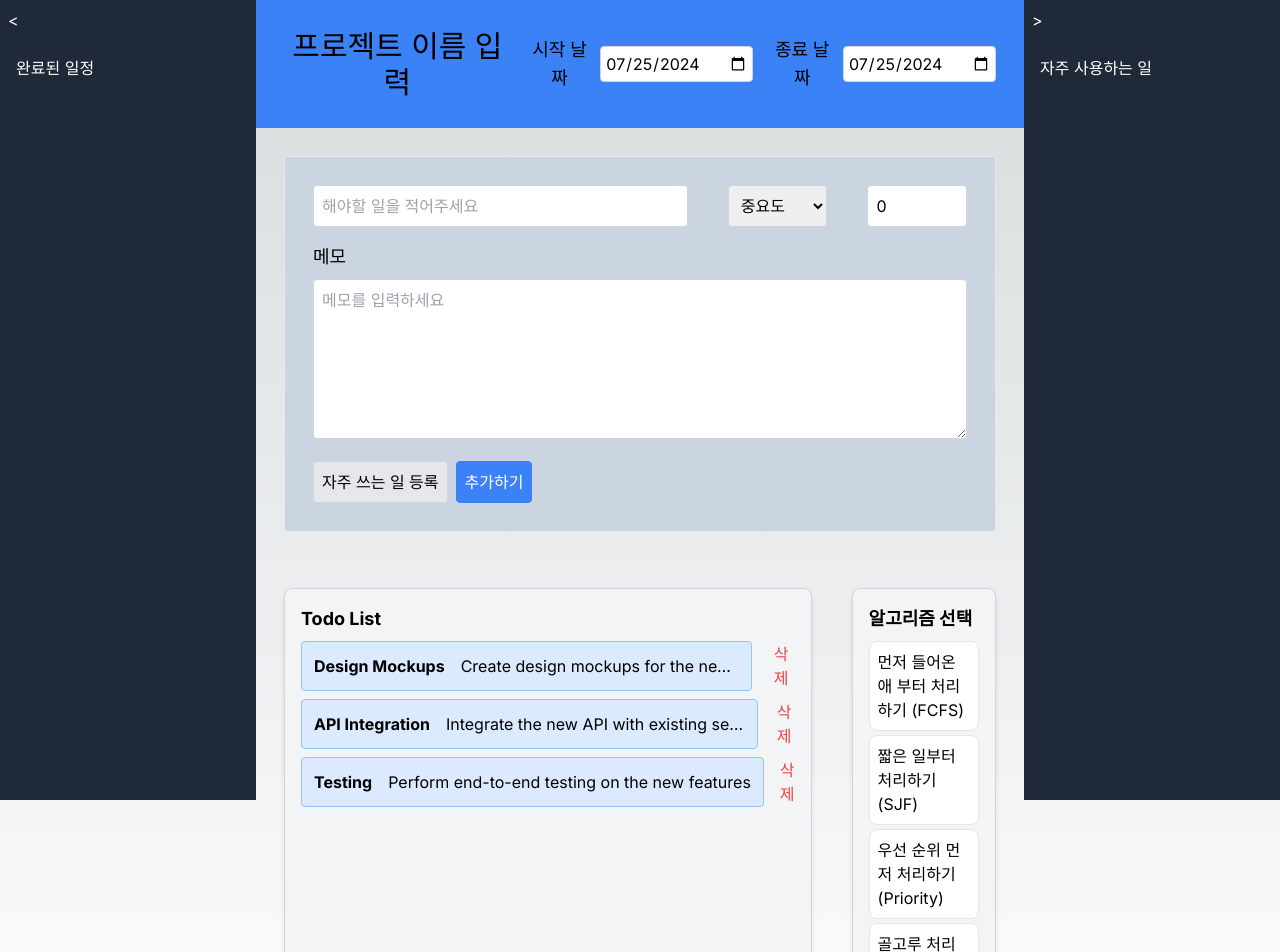
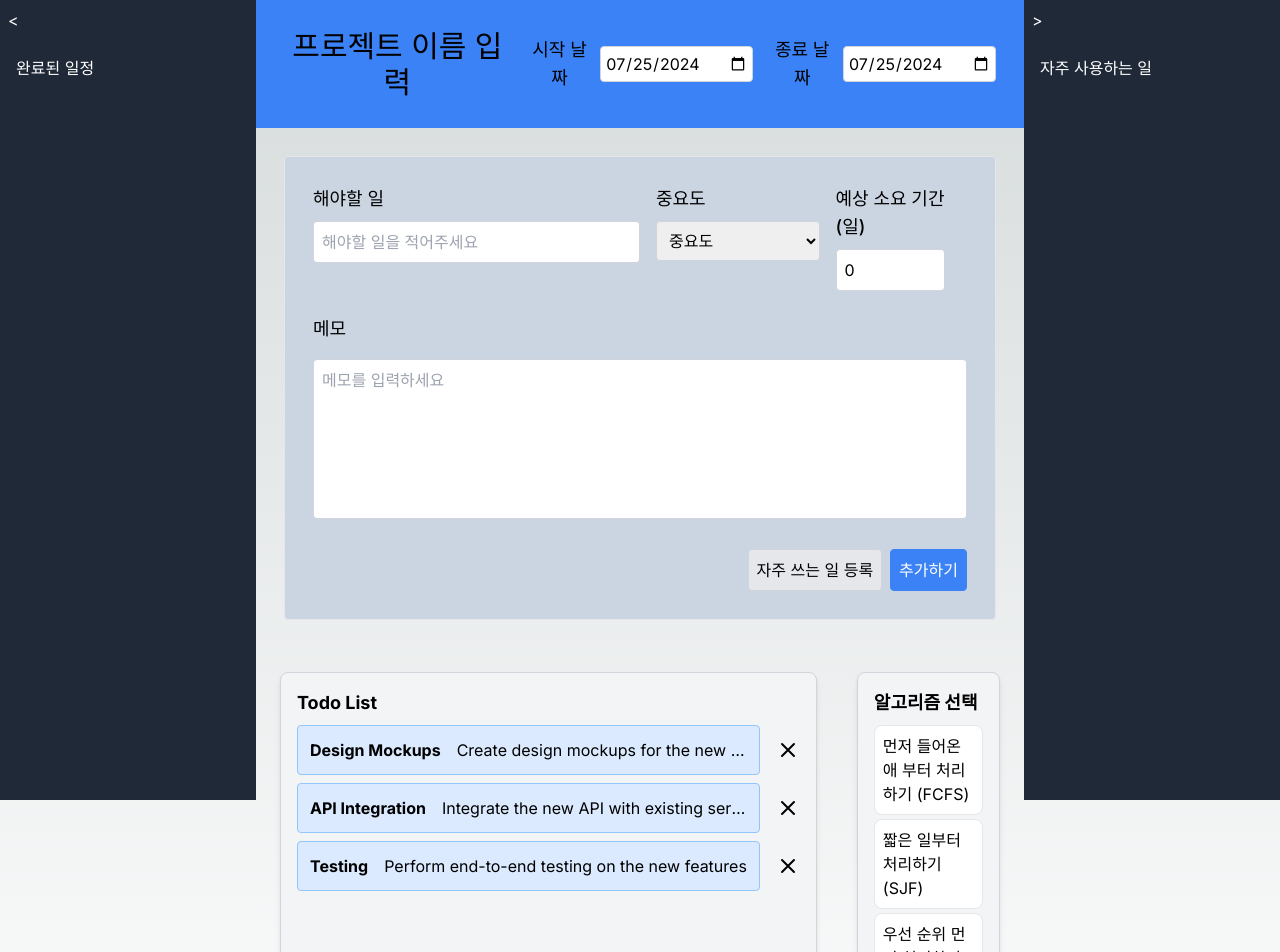
Before and after one commit to alstjrwjd99/cpu-scheduler-planner, a Next.js app: page / in a window 1280 px wide. Shown: the top 952 px of the page. Built offline with nearby package versions, Linux system fonts and the light colour scheme.

Commit message:
feat : 데이터셋 타입 오류 수정

```diff
--- a/app/algorithms/Priority.tsx
+++ b/app/algorithms/Priority.tsx
@@ -15,10 +15,12 @@ export function Priority(stack: Task[], projectInfo: ChartSettings): Task[] {
     };
 
     const priorityMap: { [key: string]: number } = {
-        '상': 1,
-        '중': 2,
-        '하': 3,
-        '중요도':4,
+        '매우높음' : 1,
+        '높음': 2,
+        '중간': 3,
+        '낮음': 4,
+        '매우낮음' : 5,
+        '중요도':6,
     };
 
     stack.forEach(task => {
--- a/app/components/AddTask.tsx
+++ b/app/components/AddTask.tsx
@@ -3,21 +3,28 @@
 import { useState } from 'react';
 import { useRecoilState } from 'recoil';
 import { stackState } from './StackState';
-import { color } from 'chart.js/helpers';
 
 export default function AddTask() {
-    const [task, setTask] = useState('');
+    const [title, setTask] = useState('');
     const [priority, setPriority] = useState('중요도');
     const [duration, setDuration] = useState(0);
     const [memo, setMemo] = useState('');
     const [stack, setStack] = useRecoilState(stackState);
 
     const addBlock = () => {
+        if (title === '' || priority === '중요도' || duration == 0) {
+            alert('항목을 전부 입력해 주세요')
+            return
+        }
+        if (stack.length > 9) {
+            alert('할일은 최대 10개 이내로 가능합니다')
+            return
+        }
         const newItem = {
-            task,
-            priority,
-            duration,
-            memo,
+            title: title,
+            priority: priority,
+            duration: duration * 8,
+            memo: memo,
         };
 
         setStack(prevStack => [...prevStack, newItem]);
@@ -28,49 +35,65 @@ export default function AddTask() {
     };
 
     return (
-        <section className="flex-1 m-7 p-7 space-y-4 rounded border text-black	bg-slate-300 ">
-            {/* 해야할 일 입력 및 중요도 드롭다운 */}
-            <div className="flex flex-row space-x-10">
+        <section className="flex-1 m-7 p-7 space-y-6 rounded border text-black bg-slate-300">
+            <div className="flex flex-wrap gap-4 mb-4 justify-start">
+                <div className="flex flex-col w-full sm:w-1/2 md:w-1/2">
+                    <label htmlFor="title" className="block text-lg font-medium mb-2">해야할 일</label>
                     <input
                         type="text"
+                        id="title"
                         placeholder="해야할 일을 적어주세요"
-                    value={task}
+                        value={title}
                         onChange={(e) => setTask(e.target.value)}
                         className="p-2 border rounded border-gray-300 w-full"
                     />
+                </div>
+
+                <div className="flex flex-col w-full sm:w-1/4">
+                    <label htmlFor="priority" className="block text-lg font-medium mb-2">중요도</label>
                     <select
+                        id="priority"
                         value={priority}
                         onChange={(e) => setPriority(e.target.value)}
-                    className="p-2 border rounded border-gray-300 w-1/4"
+                        className="p-2 border rounded border-gray-300 w-full"
                     >
                         <option value="중요도">중요도</option>
+                        <option value="매우높음">매우높음</option>
                         <option value="높음">높음</option>
                         <option value="중간">중간</option>
                         <option value="낮음">낮음</option>
+                        <option value="매우낮음">매우낮음</option>
                     </select>
+                </div>
+
+                <div className="flex flex-col w-full sm:w-1/6">
+                    <label htmlFor="duration" className="block text-lg font-medium mb-2">예상 소요 기간(일)</label>
                     <input
                         type="number"
-                    placeholder="예상 소요 기간(일)"
+                        id="duration"
                         value={duration}
-                    onChange={(e) => setDuration(Number(e.target.value)*8)}
-                    className="p-2 border rounded border-gray-300 w-1/4"
+                        onChange={(e) => {
+                            const value = Number(e.target.value);
+                            if (value >= 0) {
+                                setDuration(value);
+                            }
+                        }}
+                        className="p-2 border rounded border-gray-300 w-full"
                     />
                 </div>
+            </div>
 
-            {/* 메모 입력 */}
-            <div className="space-y-2">
-                <label htmlFor="memo" className="block text-lg font-medium">메모</label>
+            <div className="space-y-2 mb-4">
+                <label htmlFor="memo" className="block text-lg font-medium mb-2">메모</label>
                 <textarea
                     id="memo"
                     placeholder="메모를 입력하세요"
                     value={memo}
                     onChange={(e) => setMemo(e.target.value)}
-                    className="p-2 border rounded border-gray-300 w-full h-40"
+                    className="p-2 border rounded border-gray-300 w-full h-40 resize-none"
                 />
             </div>
-
-            {/* 버튼들 */}
-            <div className="flex space-x-2">
+            <div className="flex justify-end space-x-2">
                 <button className="bg-gray-200 p-2 rounded border border-gray-300">자주 쓰는 일 등록</button>
                 <button
                     onClick={addBlock}
--- a/app/components/SelectAlgorithm.tsx
+++ b/app/components/SelectAlgorithm.tsx
@@ -38,12 +38,14 @@ export default function SelectAlgorithm() {
                     </li>
                 ))}
             </ul>
-            <button
-                className="bg-blue-500 text-white p-2 rounded-lg border border-blue-600 hover:bg-blue-600 mt-4"
-                onClick={openModal}
-            >
-                일정 짜기
-            </button>
+            <div className="flex justify-end mt-4">
+                <button
+                    className="bg-blue-500 text-white p-2 rounded-lg border border-blue-600 hover:bg-blue-600"
+                    onClick={openModal}
+                >
+                    일정 짜기
+                </button>
+            </div>
             <ChartModal isOpen={isModalOpen} onClose={closeModal} />
         </div>
     );
--- a/app/components/StackAlgorithm.tsx
+++ b/app/components/StackAlgorithm.tsx
@@ -4,7 +4,7 @@ import SelectAlgorithm from './SelectAlgorithm';
 
 export default function StackAndAlgorithm() {
     return (
-        <section className="p-7 text-black flex space-x-10 h-full w-full">
+        <section className="p-6 text-black flex space-x-10 w-full">
             <TaskBlock />
             <SelectAlgorithm />
         </section>
--- a/app/components/StackState.tsx
+++ b/app/components/StackState.tsx
@@ -1,12 +1,12 @@
 import { atom } from 'recoil';
 
 export type Task = {
-  title: string;
+  title?: string;
   priority: string;
   duration: number;
-  memo: string;
-  date? : Date | null;
-  color?: string | null;
+  memo: string | null;
+  date? : Date;
+  color?: string;
 };
 
 export const stackState = atom<Task[]>({
@@ -14,27 +14,27 @@ export const stackState = atom<Task[]>({
   default: [
     {
       title: 'Design Mockups',
-      priority: '상',
+      priority: '매우높음',
       duration: 42,
       memo: 'Create design mockups for the new project',
       date: new Date('2024-07-31T09:00:00'),
-      color: 'rgba(255, 99, 132, 0.5)' // Example color
+      color: 'rgba(255, 99, 132, 0.5)'
     },
     {
       title: 'API Integration',
-      priority: '하',
+      priority: '낮음',
       duration: 22,
       memo: 'Integrate the new API with existing services',
       date: new Date('2024-08-01T09:00:00'),
-      color: 'rgba(54, 162, 235, 0.5)' // Example color
+      color: 'rgba(54, 162, 235, 0.5)'
     },
     {
       title: 'Testing',
-      priority: '중',
+      priority: '중간',
       duration: 27,
       memo: 'Perform end-to-end testing on the new features',
       date: new Date('2024-08-02T09:00:00'),
-      color: 'rgba(255, 206, 86, 0.5)' // Example color
+      color: 'rgba(255, 206, 86, 0.5)'
     }
   ],
 });
--- a/app/components/TaskBlock.tsx
+++ b/app/components/TaskBlock.tsx
@@ -27,9 +27,10 @@ export default function TaskBlock() {
                                 </div>
                                 <button
                                     onClick={() => deleteTaskBlock(index)}
-                                    className="text-red-500 hover:text-red-700"
                                 >
-                                    삭제
+                                    <svg className="w-6 h-6" stroke="currentColor" viewBox="0 0 24 24" xmlns="http://www.w3.org/2000/svg">
+                                        <path strokeLinecap="round" strokeLinejoin="round" strokeWidth="2" d="M6 18L18 6M6 6l12 12"></path>
+                                    </svg>
                                 </button>
                             </div>
                         ))}
```
Lines whose indentation alone changed are shown as unchanged.
